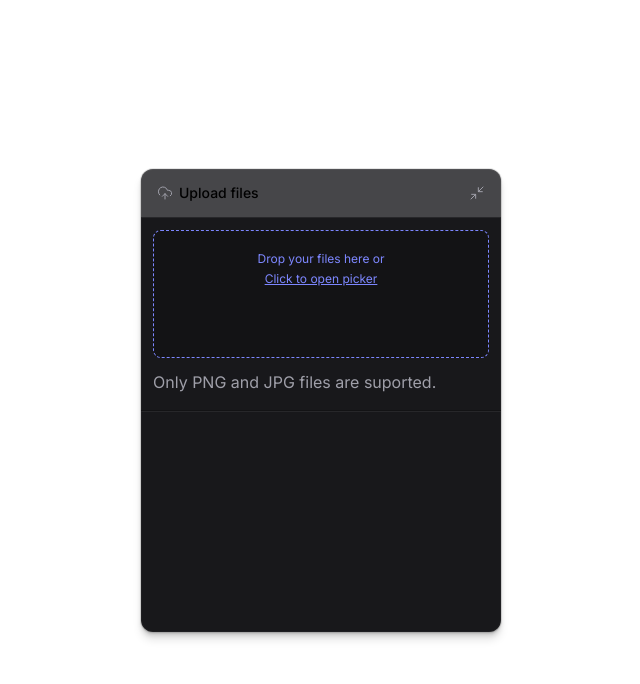
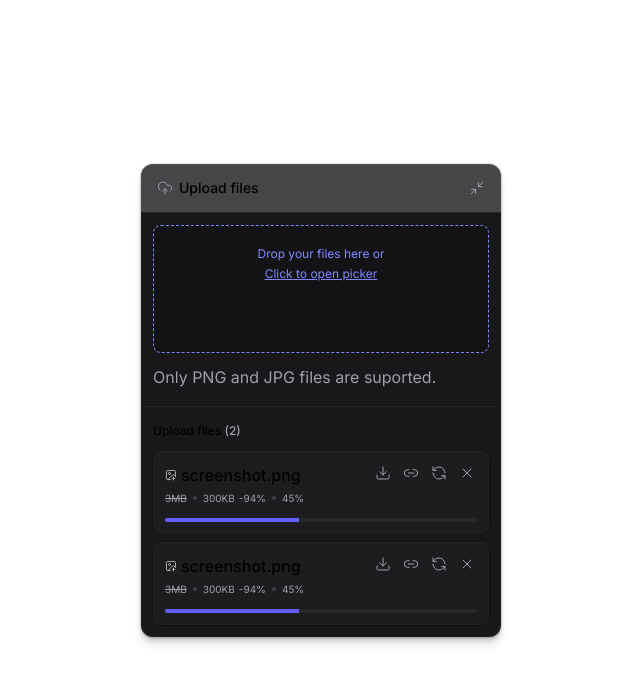
Before and after one commit to ferraricastro/upload-widget, a React app in the folder web/: page / in a window 1280 px wide. Both pictures are taken after a click on the button "Upload files". Shown: the top 684 px of the page, without its empty margins (319-959 px from the left). Built offline with nearby package versions, Linux system fonts and the light colour scheme; the HTML template or start-up script is replaced by a standard one.

Commit message:
Lista de Uploads

```diff
--- a/web/package.json
+++ b/web/package.json
@@ -11,6 +11,7 @@
   },
   "dependencies": {
     "@radix-ui/react-collapsible": "^1.1.12",
+    "@radix-ui/react-progress": "^1.1.8",
     "@tailwindcss/vite": "^4.2.2",
     "lucide-react": "^1.8.0",
     "react": "^19.2.4",
--- /dev/null
+++ b/web/src/components/upload-widget-upload-item.tsx
@@ -0,0 +1,55 @@
+import * as Progress from '@radix-ui/react-progress'
+import { Download, ImageUp, Link2, RefreshCcw, X } from "lucide-react";
+import { Button } from "./ui/button";
+
+export function UploadWidgetUploadItem () {
+        return (
+        <div className="p-3 rounded-lg flex flex-col gap-3 shadow-shape-content bg-white/2 relative overflow-hidden">
+            <div className="flex flex-col gap-1">
+                <span className="text-sx font-medium flex items-center gap-1">
+                    <ImageUp className="size-3 text-zinc-300" strokeWidth={1.5} />
+                    <span>screenshot.png</span>
+                </span>
+
+                <span className="text-xxs text-zinc-400 flex gap-1.5 items-center">
+                    <span className="line-through">3MB</span>
+                    <div className="size-1 rounded-full bg-zinc-700"></div>
+                    <span>
+                        300KB
+                        <span className="text-green=400 ml-1">
+                            -94%
+                        </span>
+                    </span>
+                    <div className="size-1 rounded-full bg-zinc-700"></div>
+                    <span>45%</span>
+                </span>
+            </div>
+
+            <Progress.Root className="bg-zinc-800 rounded-full h-1 overflow-hidden">
+                <Progress.Indicator className="bg-indigo-500 h-1" style={{ width: '43%' }}/>
+            </Progress.Root>
+
+            <div className="absolute top-2.5 right-2.5 flex items-center gap-1">
+                <Button size="icon-sm">
+                   <Download className="size-4" strokeWidth={1.5}  />
+                   <span className="sr-only">Dowload compressed image</span>
+                </Button>
+
+                <Button size="icon-sm">
+                   <Link2 className="size-4" strokeWidth={1.5}  />
+                   <span className="sr-only">Copy remote URL</span>
+                </Button>
+
+                <Button size="icon-sm">
+                   <RefreshCcw className="size-4" strokeWidth={1.5}  />
+                   <span className="sr-only">Retry upload</span>
+                </Button>
+
+                <Button size="icon-sm">
+                   <X className="size-4" strokeWidth={1.5}  />
+                   <span className="sr-only">Cancel upload</span>
+                </Button>
+            </div>
+        </div>
+    )
+}
--- a/web/src/components/upload-widget-upload-list.tsx
+++ b/web/src/components/upload-widget-upload-list.tsx
@@ -1,7 +1,17 @@
+import { UploadWidgetUploadItem } from "./upload-widget-upload-item";
+
 export function UploadWidgetUploadList() {
     return (
-        <div className="px-3 h-48">
+        <div className="px-3 flex flex-col gap-3">
+            <span className="text-xs font-medium">
+                Upload files{' '}
+                <span className="text-zinc-400">(2)</span>
+            </span>
 
+            <div className="flex flex-col gap-2">
+                <UploadWidgetUploadItem />
+                <UploadWidgetUploadItem />
+            </div>
         </div>
     )
 }
--- a/web/src/index.css
+++ b/web/src/index.css
@@ -5,5 +5,7 @@
   --font-sans: "Inter", sans-serif;
 
   --shadow-shape: 0px 8px 8px rgba(0, 0, 0, 0.1), 0px 4px 4px rgba(0, 0, 0, 0.1), 0px 2px 2px rgba(0, 0, 0, 0.1), 0px 0px 0px 1px rgba(0, 0, 0, 0.1), inset 0px 0px 0px 1px rgba(255, 255, 255, 0.03), inset 0px 1px 0px rgba(255, 255, 255, 0.03);
-  --shadow-shape-content: 0px 0px 0px 1px rgba(0, 0, 0, 0.25), inset 0px 1px 0px rgba(255, 255, 255, 0.02), inset 0px 0px 0px 1px rgba(255, 255, 255, 0.02)
+  --shadow-shape-content: 0px 0px 0px 1px rgba(0, 0, 0, 0.25), inset 0px 1px 0px rgba(255, 255, 255, 0.02), inset 0px 0px 0px 1px rgba(255, 255, 255, 0.02);
+
+  --text-xxs: 0.625rem;
 }
```
Also changed, not shown: 1 other file (tests, documents, lock files or other folders).
